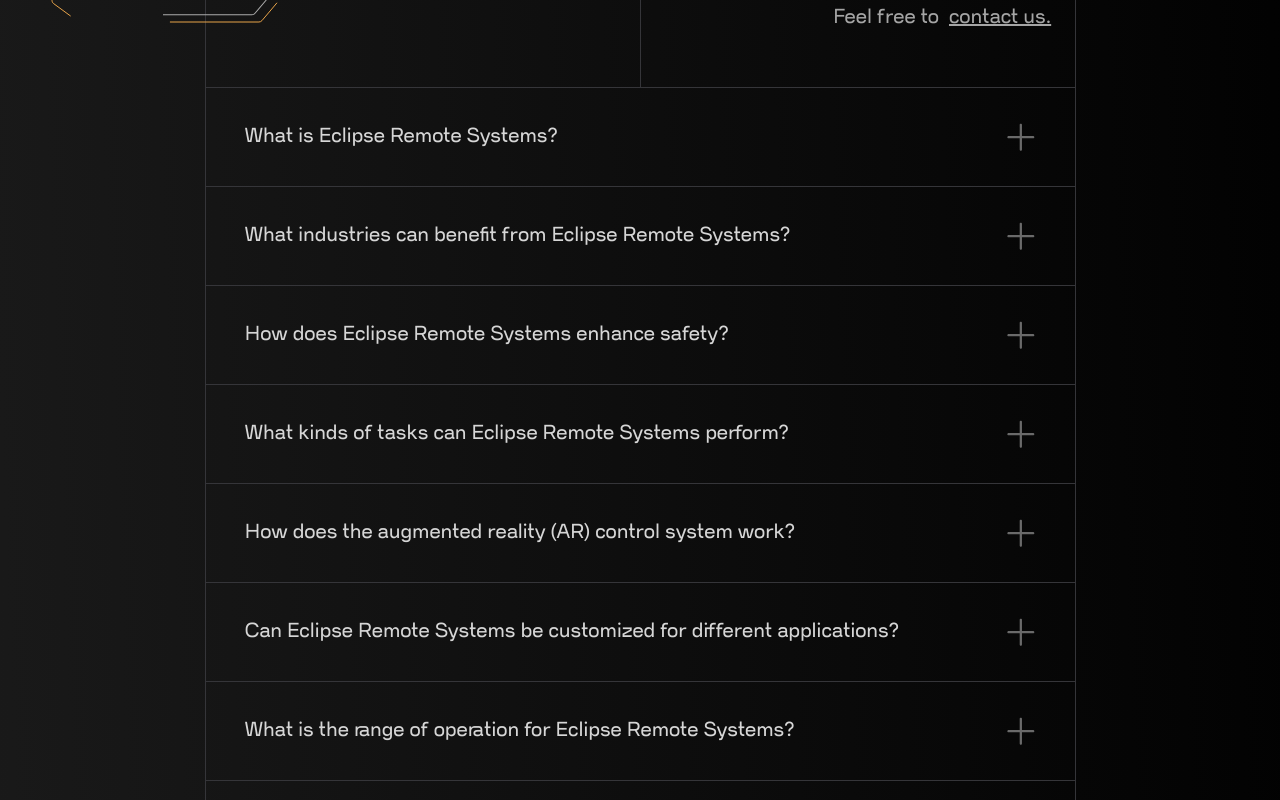
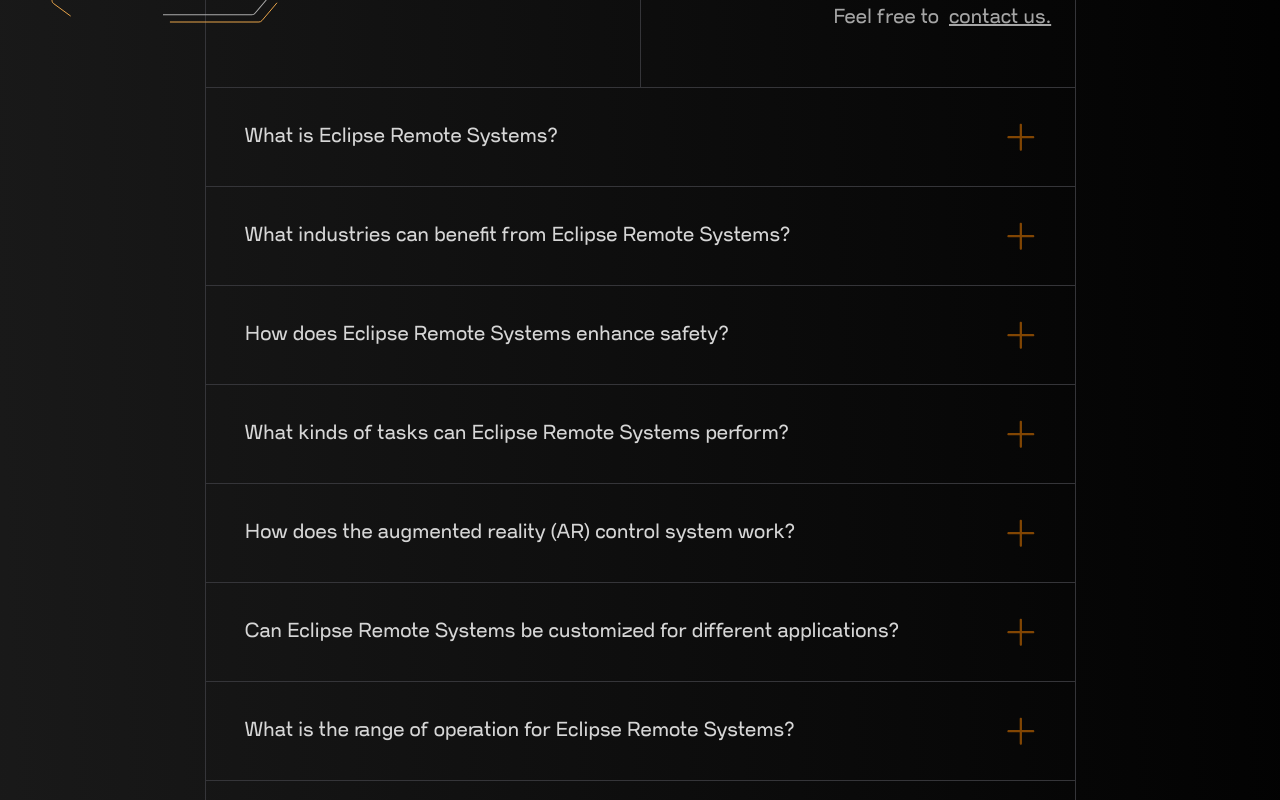
Before and after one commit to Ganeshghatti/Social-Hardware, a React (Vite) app: page / in a window 1280 px wide. Shown: the part 3800-4600 px from the top of the page. Built offline with nearby package versions, Linux system fonts and the light colour scheme; no server answers.

Commit message:
minor changes 17th OCT

```diff
--- a/src/pages/Home/components/FAQs.jsx
+++ b/src/pages/Home/components/FAQs.jsx
@@ -95,13 +95,13 @@
                 height="28"
                 viewBox="0 0 28 28"
                 fill="none"
-                className={`transform transition-transform duration-250 ${
+                className={`transform transition-transform duration-250 opacity-50 hover:opacity-100 ${
                   openIndex === index ? "rotate-45" : ""
                 }`}
               >
                 <path
                   d="M27.3281 14.2188C27.3281 14.5171 27.2096 14.8033 26.9986 15.0142C26.7876 15.2252 26.5015 15.3438 26.2031 15.3438H14.9531V26.5938C14.9531 26.8921 14.8346 27.1783 14.6236 27.3892C14.4126 27.6002 14.1265 27.7188 13.8281 27.7188C13.5298 27.7188 13.2436 27.6002 13.0326 27.3892C12.8217 27.1783 12.7031 26.8921 12.7031 26.5938V15.3438H1.45312C1.15476 15.3438 0.868609 15.2252 0.65763 15.0142C0.446652 14.8033 0.328125 14.5171 0.328125 14.2188C0.328125 13.9204 0.446652 13.6342 0.65763 13.4233C0.868609 13.2123 1.15476 13.0938 1.45312 13.0938H12.7031V1.84375C12.7031 1.54538 12.8217 1.25923 13.0326 1.04826C13.2436 0.837277 13.5298 0.71875 13.8281 0.71875C14.1265 0.71875 14.4126 0.837277 14.6236 1.04826C14.8346 1.25923 14.9531 1.54538 14.9531 1.84375V13.0938H26.2031C26.5015 13.0938 26.7876 13.2123 26.9986 13.4233C27.2096 13.6342 27.3281 13.9204 27.3281 14.2188Z"
-                  fill="#6A6A6A"
+                  fill="#FC8500"
                 />
               </svg>
             </p>
```
